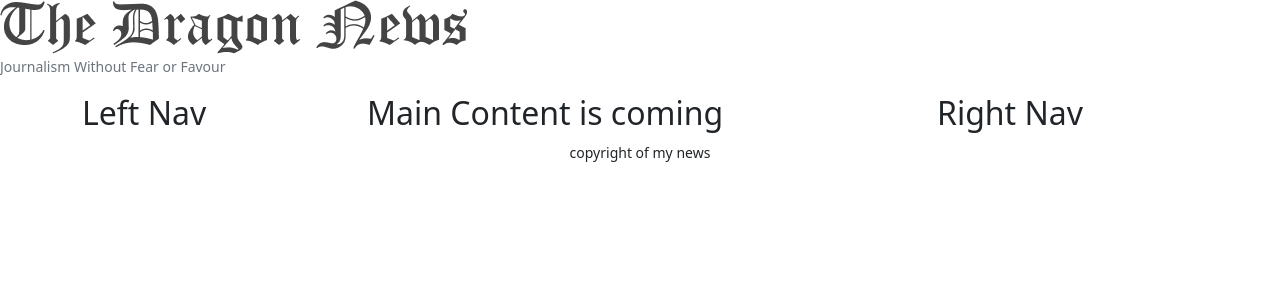
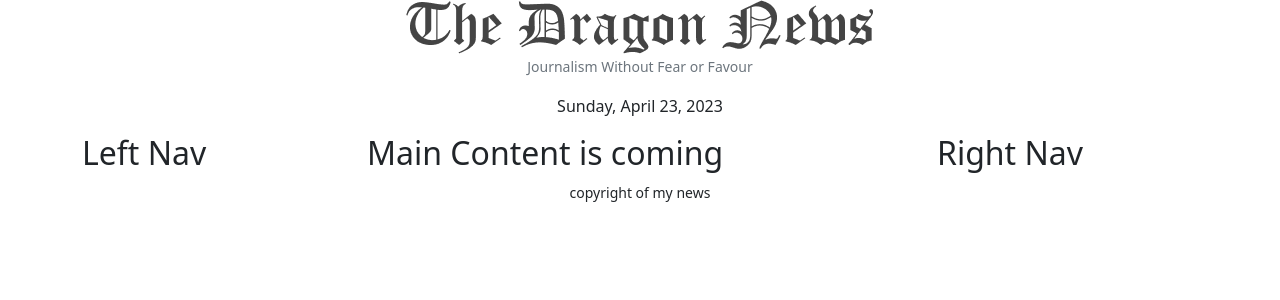
Before and after one commit to Monir-interact/the-news-dragon-client-fix, a React (Vite) app: page / in a window 1280 px wide. Shown: the top 300 px of the page. Built offline with nearby package versions, Linux system fonts and the light colour scheme.

Commit message:
set dynnamic date

```diff
--- a/package.json
+++ b/package.json
@@ -14,6 +14,7 @@
     "firebase": "^9.20.0",
     "localforage": "^1.10.0",
     "match-sorter": "^6.3.1",
+    "moment": "^2.29.4",
     "react": "^18.2.0",
     "react-bootstrap": "^2.7.4",
     "react-dom": "^18.2.0",
--- a/src/Shared/Header/Header.jsx
+++ b/src/Shared/Header/Header.jsx
@@ -1,13 +1,17 @@
 import React from "react";
 import logo from "../../assets/logo.png";
+import moment from "moment";
 
 const Header = () => {
   return (
     <div>
-      <img src={logo} alt="" />
-      <p className="text-secondary">
-        <small>Journalism Without Fear or Favour</small>
-      </p>
+      <div className="text-center">
+        <img src={logo} alt="" />
+        <p className="text-secondary">
+          <small>Journalism Without Fear or Favour</small>
+        </p>
+        <p>{moment().format("dddd, MMMM D, YYYY")}</p>
+      </div>
     </div>
   );
 };
```
Also changed, not shown: 1 other file (tests, documents, lock files or other folders).
